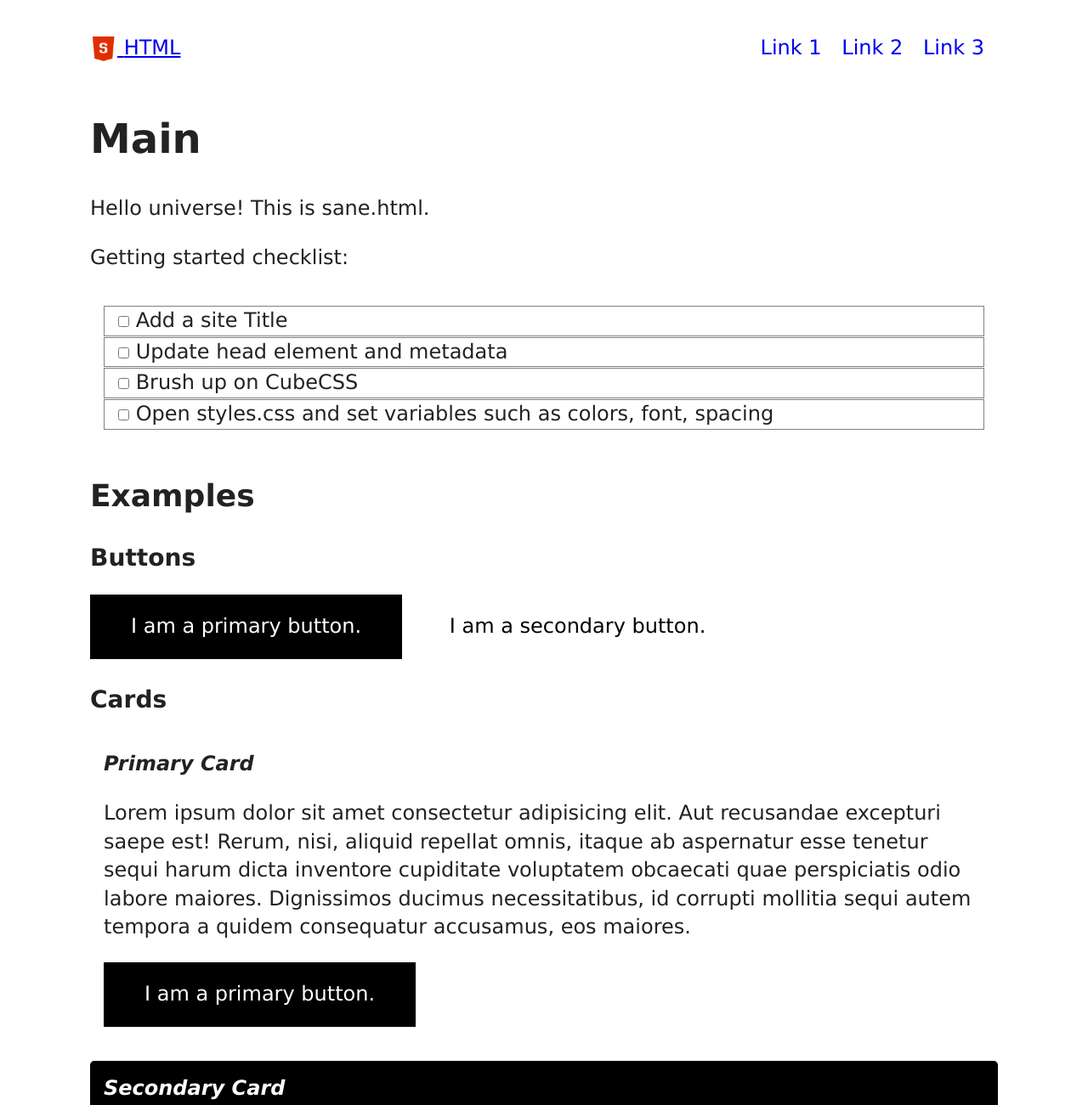
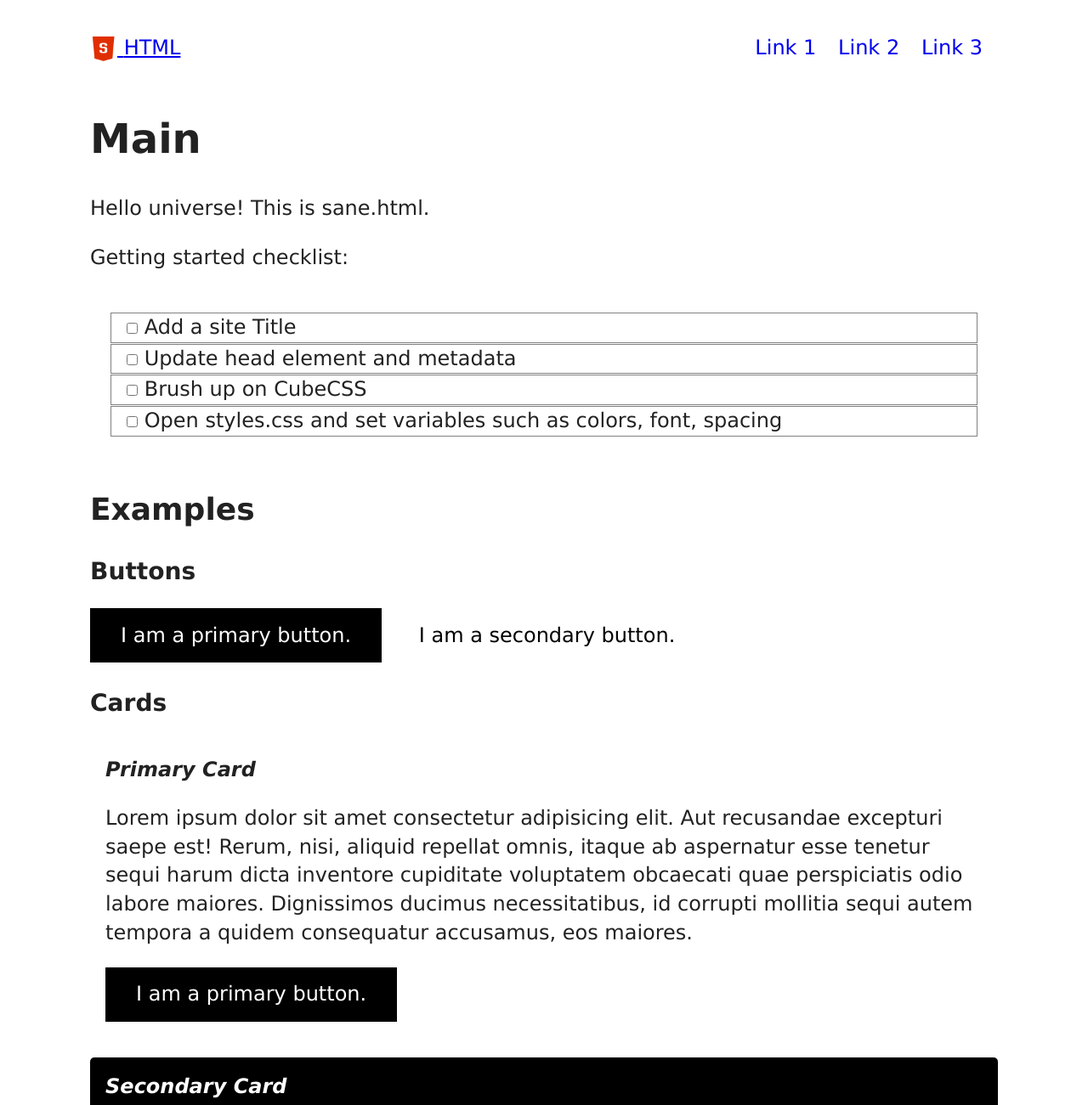
Before and after one commit to rchillard/sane.html, a plain HTML site: page index.html in a window 1280 px wide. Shown: the top 1301 px of the page at 85% size. Drawn offline with Linux system fonts and the light colour scheme.

Commit message:
Convert CSS to use spacing vars

```diff
--- a/css/styles.css
+++ b/css/styles.css
@@ -26,7 +26,9 @@
     --flow-space: 1em;
     --gap: 1.5rem;
 
-    /* spacing: https://utopia.fyi/space/calculator/ */
+    /* spacing: https://utopia.fyi/space/calculator/
+       background: https://utopia.fyi/blog/designing-with-a-fluid-space-palette
+    */
     --space-xs: clamp(1.00rem, calc(0.95rem + 0.24vw), 1.13rem);
     --space-s: clamp(1.31rem, calc(1.24rem + 0.37vw), 1.50rem);
     --space-m: clamp(2.00rem, calc(1.90rem + 0.49vw), 2.25rem);
@@ -107,7 +109,8 @@ body {
 .button {
     border: 0;
     cursor: pointer;
-    padding: 1em 2em;
+    /* padding: 1em 2em; */
+    padding: var(--space-xs) var(--space-m);
     text-decoration: none;
 }
 
@@ -135,7 +138,7 @@ body {
 
 .card {
     border-radius: 5px;
-    padding: 1rem;
+    padding: var(--space-xs);
 }
 
 .card h4 {
@@ -143,12 +146,12 @@ body {
 }
 
 .checklist {
-    padding: 1rem;
+    padding: var(--space-xs-s);
 }
 
 .checklist > * {
     display: block;
-    padding-left: 1rem;
+    padding-left: var(--space-xs);
 }
 
 .checklist label {
@@ -168,7 +171,7 @@ body {
 
 .main-menu ul li {
 	display: inline-block;
-	padding-right: 1rem;
+	padding-right: var(--space-xs);
 	position: relative;
 	text-align: left;
 }
```
